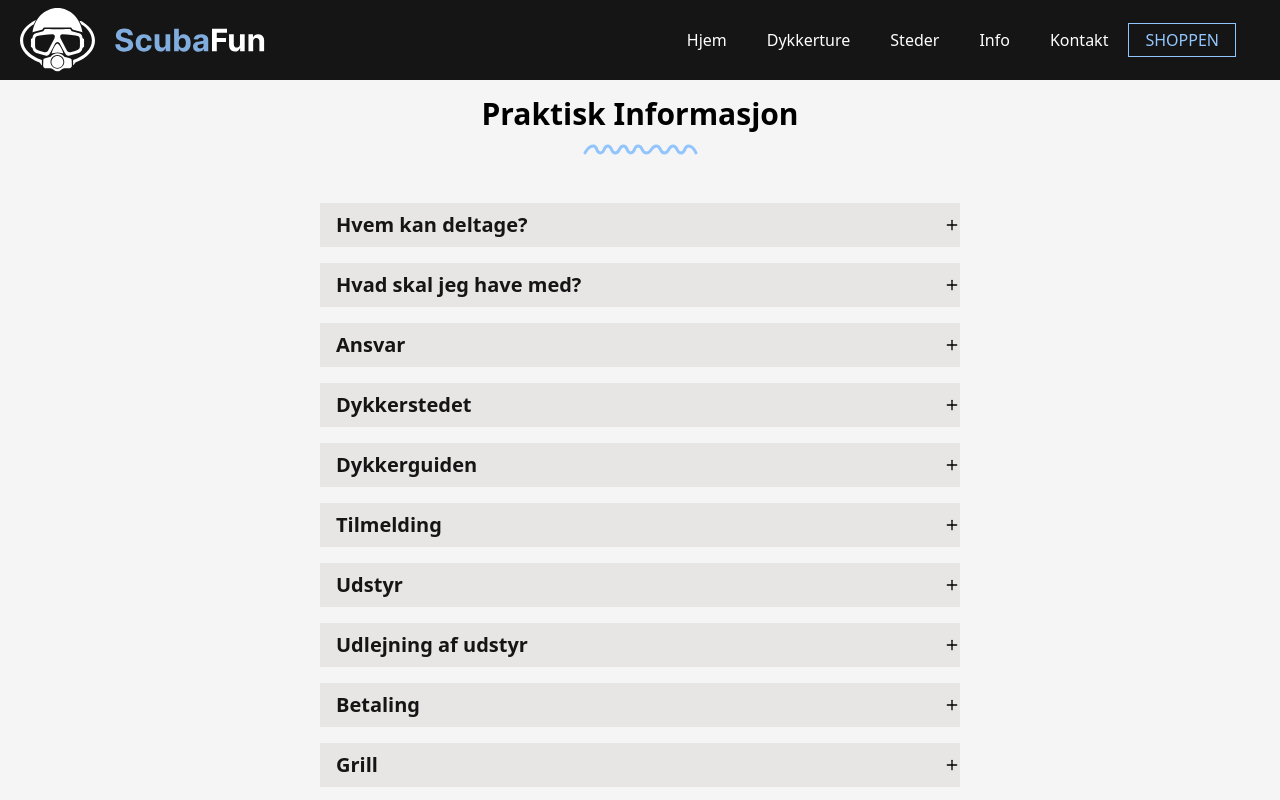
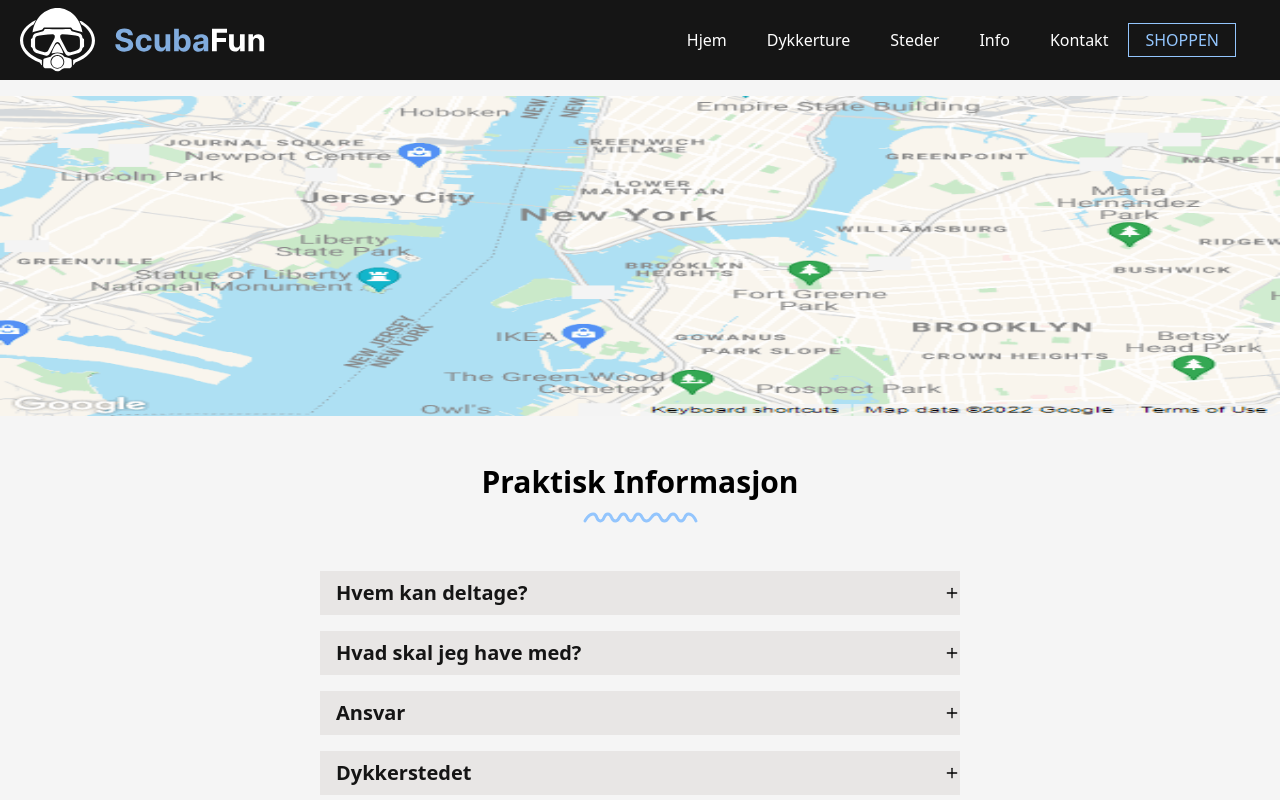
Before and after one commit to july-bht/ScubaFun, a React (Create React App) app in the folder frontend/: page /info in a window 1280 px wide. Shown: the top 800 px of the page. Built offline with nearby package versions, Linux system fonts and the light colour scheme; the HTML template or start-up script is replaced by a standard one.

Commit message:
wefrwefr

```diff
--- a/frontend/src/pages/Info.jsx
+++ b/frontend/src/pages/Info.jsx
@@ -3,6 +3,8 @@ import React, { useState } from 'react';
 import data from '../assets/data.json';
 import { IconContext } from 'react-icons';
 import { FiPlus, FiMinus } from 'react-icons/fi';
+import MAP from '../images/maps-google.png'
+
 
 
 const Info = () => {
@@ -18,9 +20,13 @@ const Info = () => {
   };
 
   return (
-    <section>
+    <section className="pt-24">
 
-    <div className='text-center pt-24 mb-12'>
+      <figure>
+        <img className="w-full h-80" src={MAP} />
+      </figure>
+
+    <div className='text-center pt-12 mb-12'>
     <h2 className='text-3xl font-bold'>Praktisk Informasjon</h2>
     < Line />
   </div>
```
